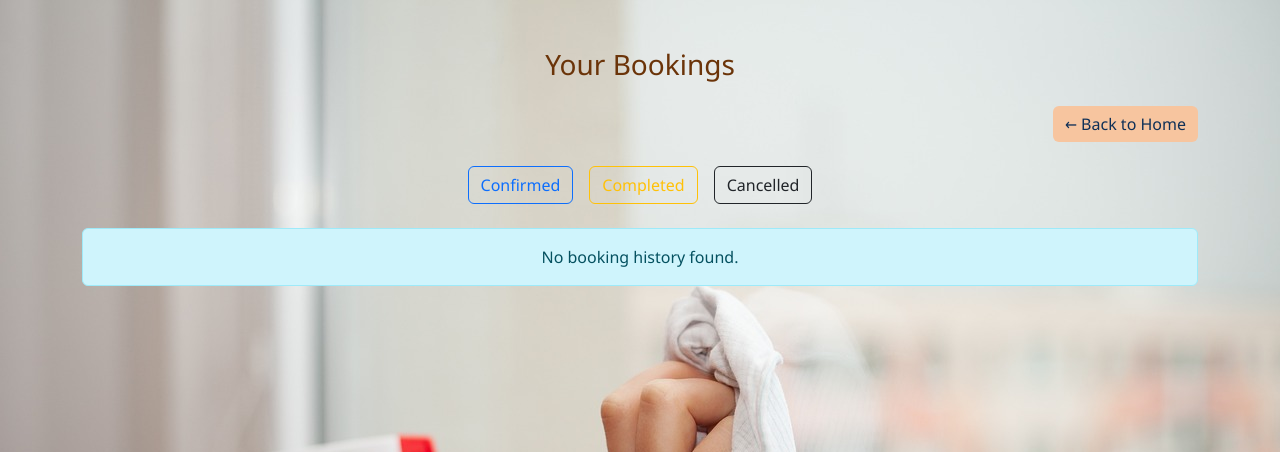
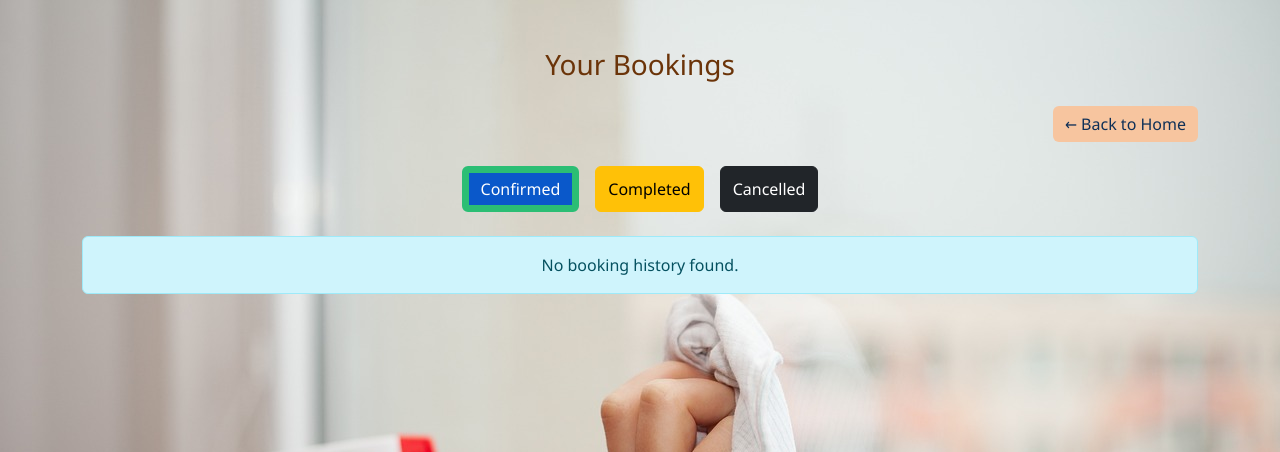
Before and after one commit to azhagi1/Urban_Cleaning_Project, a Flask app: page /history in a window 1280 px wide. Shown: the top 452 px of the page. Run offline with Flask 3, Linux system fonts and the light colour scheme; the visitor is signed in with stand-in values (Sample User, id 1); data that the repository does not hold is empty.

Commit message:
modified invoice and history page

```diff
--- a/app.py
+++ b/app.py
@@ -454,6 +454,7 @@
 
 @app.route('/confirmation')
 def confirmation():
+
     return render_template('confirmation.html')
 
 from flask import Flask, request, jsonify, session, redirect, url_for
--- a/templates/history.html
+++ b/templates/history.html
@@ -72,6 +72,7 @@
       color: #0f3057;
     }
 
+
     .btn-secondary:hover { background-color: #f1b24a; }
 
     .strikeout {
@@ -88,11 +89,41 @@
     </div>
 
     <!-- Filter Buttons -->
-    <div class="container d-flex gap-3 mb-4 justify-content-center">
-      <button class="btn btn-outline-primary filter-btn" data-status="confirmed">Confirmed</button>
-      <button class="btn btn-outline-warning filter-btn" data-status="completed">Completed</button>
-      <button class="btn btn-outline-dark filter-btn" data-status="cancelled">Cancelled</button>
-    </div>
+
+      <div class="d-flex gap-3 mb-4 justify-content-center">
+        <button class="btn btn-primary filter-btn py-1" data-status="confirmed" style="color: white;" id="filter-confirmed">Confirmed</button>
+        <button class="btn btn-warning filter-btn py-1" data-status="completed" style="color: black;" id="filter-completed">Completed</button>
+        <button class="btn btn-dark filter-btn py-1" data-status="cancelled" style="color: white;" id="filter-cancelled">Cancelled</button>
+      </div>
+
+
+    <style>
+      .filter-btn.active {
+
+      color: white !important;
+      border: 7px solid rgb(43, 190, 116) !important;
+      }
+    </style>
+
+    <script>
+      const but = document.querySelectorAll('.filter-btn');
+
+      but.forEach(button => {
+      button.addEventListener('click', () => {
+        // Remove active class from all buttons
+        buttons.forEach(btn => btn.classList.remove('active'));
+        // Add active class to the clicked button
+        button.classList.add('active');
+      });
+      });
+    </script>
+
+    <style>
+      .filter-btn.active {
+
+      color: white !important;
+      }
+    </style>
 
     {% if history %}
       <div class="row">
```
Also changed, not shown: templates/confirmation.html (+38 -5 lines).
